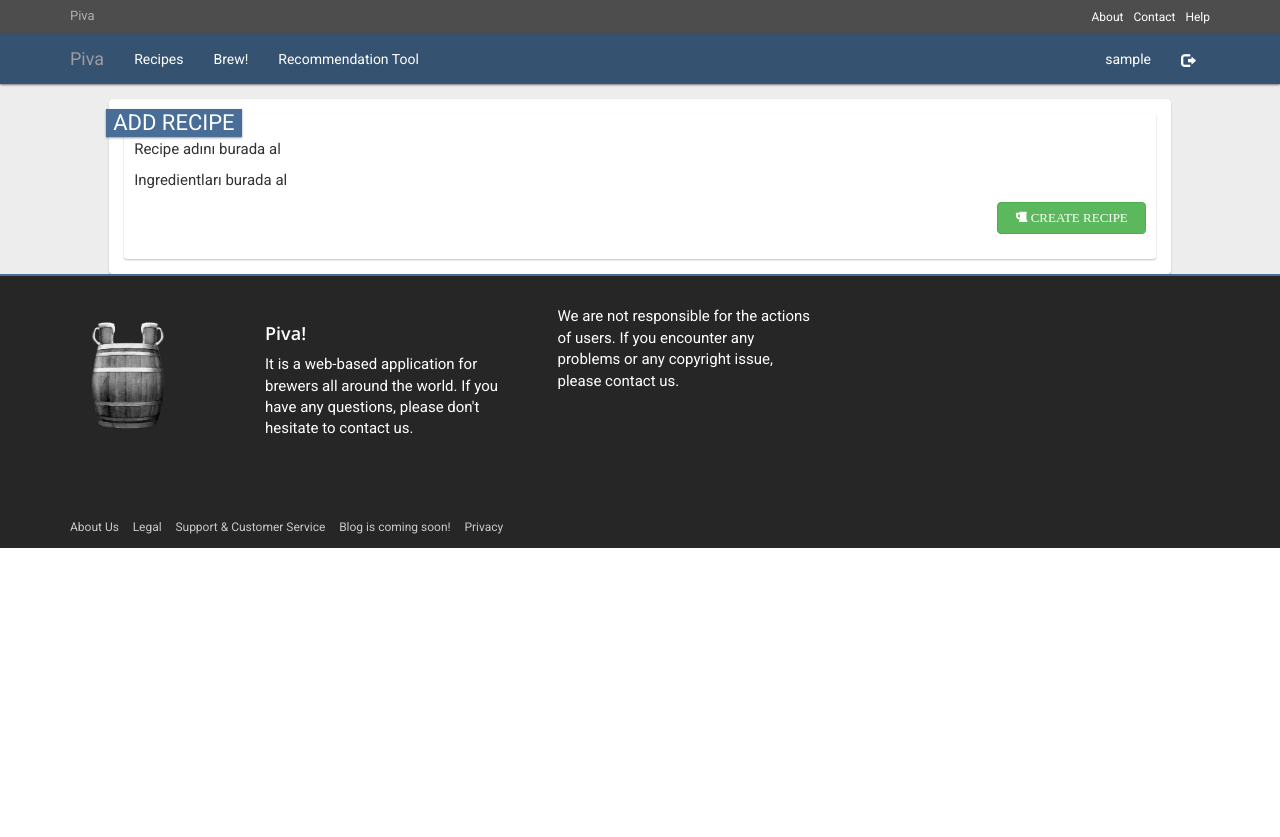
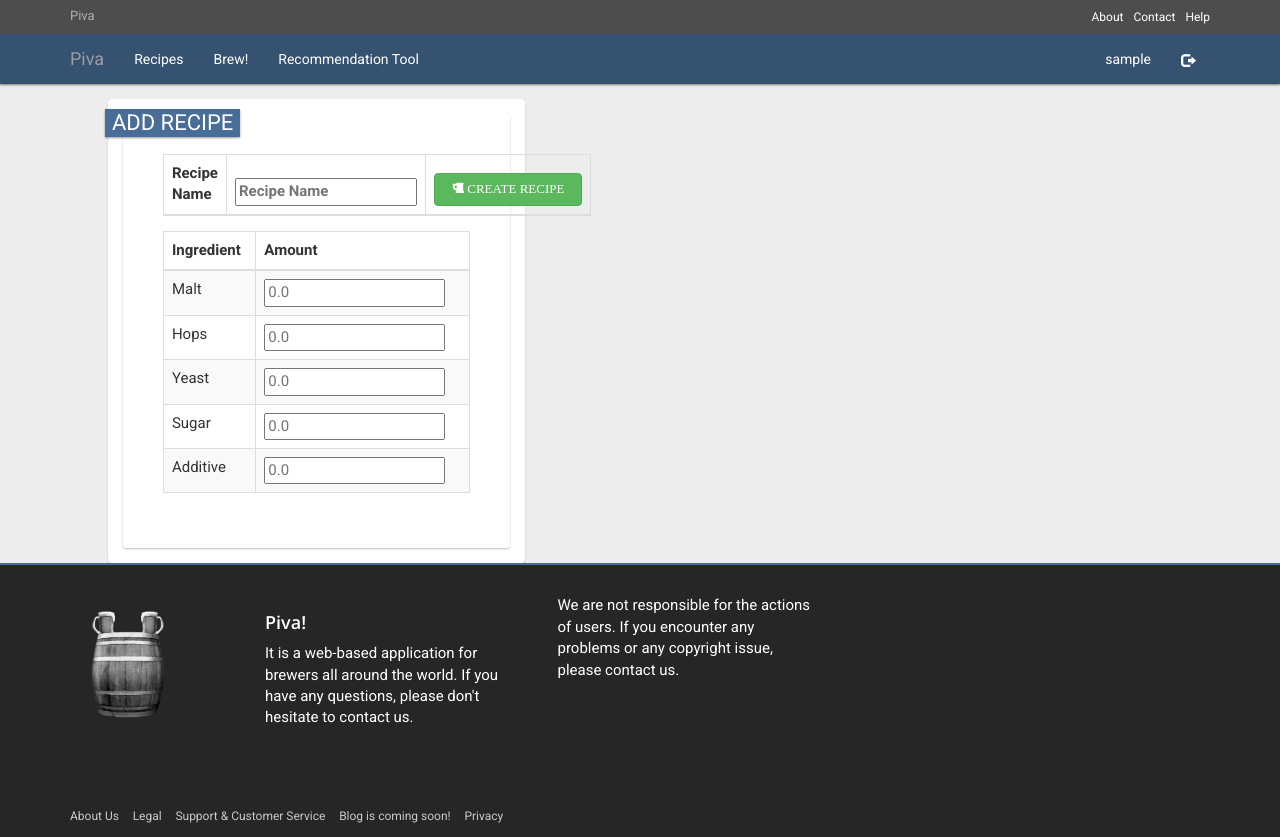
Before and after one commit to itucsse1728/BrewDay, a Django app: page /recipe/ in a window 1280 px wide. Before the commit the page ends 548 px from the top, so only its background shows below. Run offline with Django 3.2, Linux system fonts and the light colour scheme; the visitor is signed in with stand-in values (Sample User, id 1); data that the repository does not hold is empty; some libraries are stand-ins or nearby versions.

Commit message:
recipe addition implemented

```diff
--- a/core/views.py
+++ b/core/views.py
@@ -30,6 +30,21 @@ class RecipeView(View):
     def get(request):
         recipes = Recipe.objects.filter(user=request.user).order_by('date').prefetch_related('ingredient_set')
         # brew = recipe.make_brew()
+        return render(request, 'recipes.html', locals())
+
+    @staticmethod
+    def post(request):
+        recipes = Recipe.objects.filter(user=request.user).order_by('date').prefetch_related('ingredient_set')
+        recipeName = ""
+        if request.POST.get('recipeName', None):
+            recipeName = str(request.POST['recipeName'])
+        recipe = Recipe.objects.create(name=recipeName, batch_size=11, user = request.user)
+        for ingredient in INGREDIENTS:
+            if request.POST.get(ingredient, None):
+                amount = float(request.POST[ingredient])
+            else:
+                amount = float(0)
+            ingre = Ingredient.objects.create(name = ingredient, amount = amount, recipe = recipe)
 
         return render(request, 'recipes.html', locals())
 
--- a/templates/recipes.html
+++ b/templates/recipes.html
@@ -57,43 +57,92 @@ used to vertically center elements, may need modification if you're not using de
 }
 </style>
 <div class="gap-small"></div>
-
-<div class="row">
-    <div class="col-md-10 col-md-offset-1">
+<div class="row" data-gutter="15">
+    <div class="col-md-4 col-md-offset-1">
         <div class="product">
             <ul class="product-labels">
                 <li>Add Recipe</li>
             </ul>
-            <div class="box-lg" >
-                <div class="row">
-                    <p>Recipe adını burada al</p>
-                </div>
-                <div class="row">
-                    <p>Ingredientları burada al</p>
-                </div>
-                <div class="row">
-                    <a class="btn btn-success pull-right"><em class="fa fa-beer"> Create Recipe</em></a>
-                </div>
-            </div>
-        </div>
+            <div class="box-lg">
+                <div class="panel-body">
+                    <form action="" method="post">
+                        {% csrf_token %}
+                        <table class="table table-striped table-bordered table-list">
+                            <thead>
+                                <tr>
+                                    <th>Recipe Name</th>
+                                    <th><input name="recipeName" type="text" placeholder="Recipe Name" required></th>
+                                    <th><button class="btn btn-success pull-right" name="submit"><em class="fa fa-beer"> Create Recipe</em></button></th>
+                                </tr>
+                            </thead>
+                        </table>
+                        <div class="gap-small"></div>
+                        <table class="table table-striped table-bordered table-list">
+                            <thead>
+                                <tr>
+                                    <th>Ingredient</th>
+                                    <th>Amount</th>
+                                </tr>
+                            </thead>
+                            <tbody>
+                                <tr>
+                                    <td>Malt</td>
+                                    <td><input name="malt" type="text" placeholder="0.0"></td>
+                                </tr>
+                                <tr>
+                                    <td>Hops</td>
+                                    <td><input name="hops" type="text" placeholder="0.0"></td>
+                                </tr>
+                                <tr>
+                                    <td>Yeast</td>
+                                    <td><input name="yeast" type="text" placeholder="0.0"></td>
+                                </tr>
+                                <tr>
+                                    <td>Sugar</td>
+                                    <td><input name="sugar" type="text" placeholder="0.0"></td>
+                                </tr>
+                                <tr>
+                                    <td>Additive</td>
+                                    <td><input name="additive" type="text" placeholder="0.0"></td>
+                                </tr>
+                            </tbody>
+                        </table>
+                        <div class="gap-small"></div>
+                    </form>
                 </div>
             </div>
 
-<div class="gap-small"></div>
 
-<div class="row" data-gutter="15">
+
+
+
+
+
+
+
+
+
+
+
+
+
+
+
+
+
+        </div>
+    </div>
+    <div class="col-md-1"></div>
+
     {% for recipe in recipes %}
         <div class="col-md-4 col-md-offset-1">
             <div class="product">
                 <ul class="product-labels">
                     <li>{{ recipe.name }}</li>
                 </ul>
-
                 <div class="box-lg" >
                     <div class="gap-small"></div>
-
                     <div class="gap-small"></div>
-
                     <div class="row">
                         <div class="panel-heading">
                             <div class="row">
@@ -128,7 +177,6 @@ used to vertically center elements, may need modification if you're not using de
                                 </tbody>
                             </table>
                         </div>
-
                     </div>
                 </div>
             </div>
```
Lines whose indentation alone changed are shown as unchanged.
